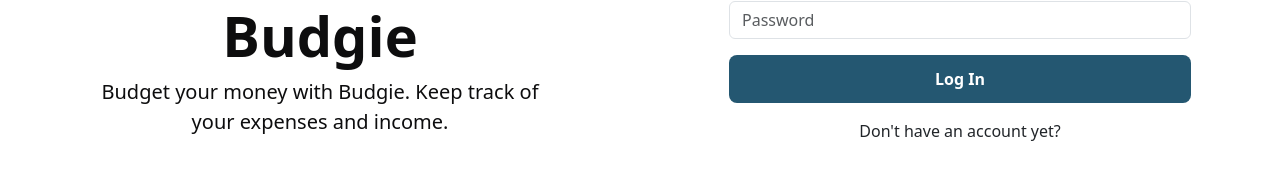
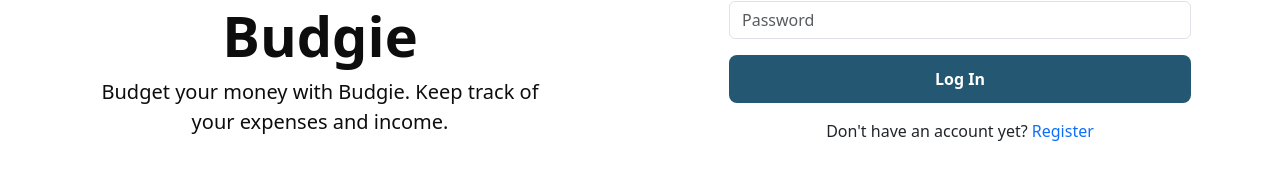
Before and after one commit to Lee4-M/DAT076, a React (Vite) app in the folder client/: page / in a window 1280 px wide. Shown: the part 386-566 px from the top of the page. Built offline with nearby package versions, Linux system fonts and the light colour scheme.

Commit message:
Add back register text which was removed mistakenly

```diff
--- a/client/src/routes/LoginScreen.tsx
+++ b/client/src/routes/LoginScreen.tsx
@@ -77,7 +77,7 @@ const Login = () => {
                             <div className="text-center">
                                 <span>Don't have an account yet? </span>
                                 <NavLink to="/register" className="text-decoration-none" end>
-
+                                    Register
                                 </NavLink>
                             </div>
                         </form>
```
